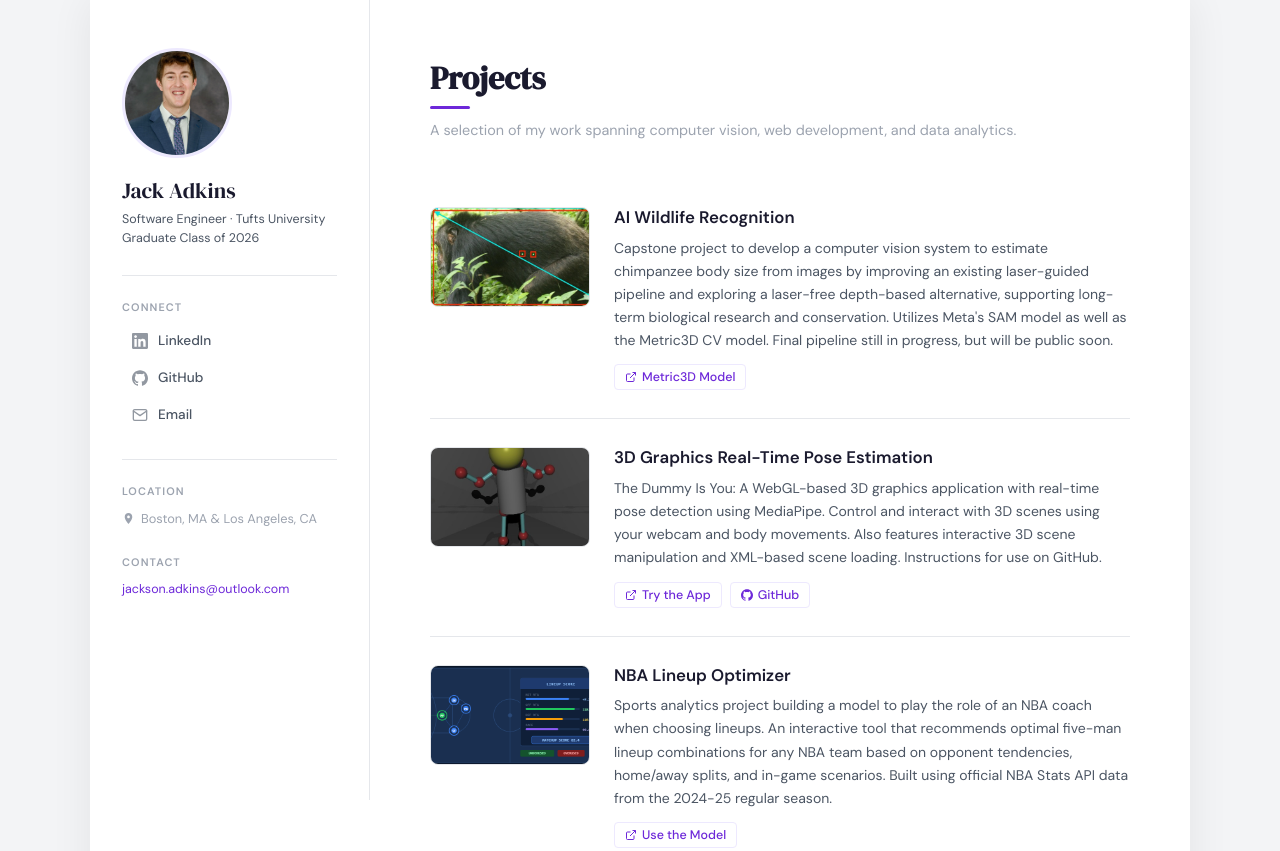
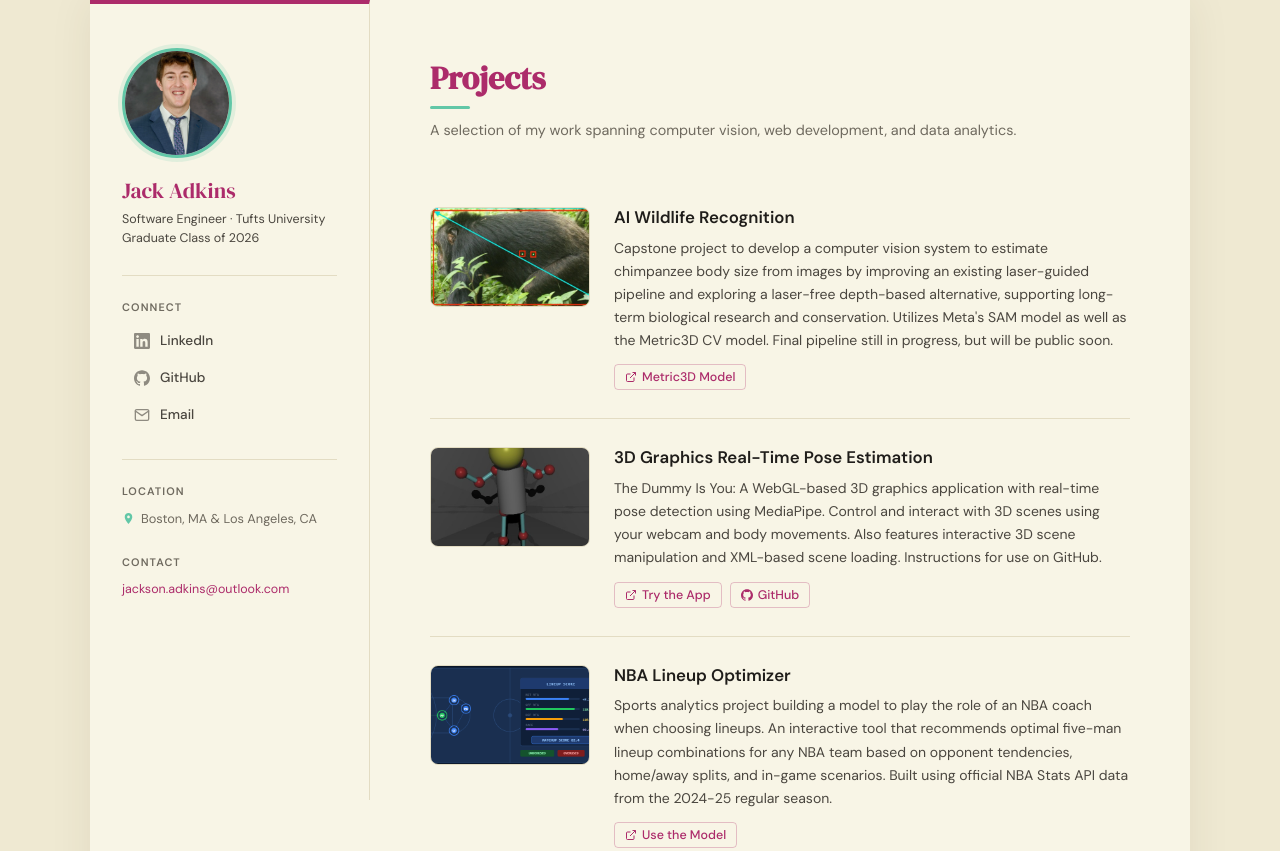
Before and after one commit to jack-adkins/Portfolio-Website, a plain HTML site: page index.html in a window 1280 px wide. Shown: the top 851 px of the page. Drawn offline with Linux system fonts and the light colour scheme.

Commit message:
Update styles.css

```diff
--- a/styles.css
+++ b/styles.css
@@ -1,13 +1,21 @@
 :root {
-  --purple: #6d28d9;
-  --purple-light: #8b5cf6;
-  --purple-muted: #ede9fe;
-  --purple-subtle: #f5f3ff;
-  --text-dark: #1a1a2e;
-  --text-mid: #4b5563;
-  --text-light: #9ca3af;
-  --border: #e5e7eb;
-  --white: #ffffff;
+  /* Palette */
+  --cream: #f8f5e6;          /* base background */
+  --cream-deep: #efe9d2;     /* outer page / subtle fills */
+  --magenta: #ac2b6a;        /* secondary: links, headings, accents */
+  --magenta-light: #c4407f;  /* hover state */
+  --magenta-muted: rgba(172, 43, 106, 0.28);
+  --magenta-subtle: rgba(172, 43, 106, 0.07);
+  --mint: #62c7a7;           /* tertiary: decorative only (low contrast on cream) */
+  --mint-muted: rgba(98, 199, 167, 0.45);
+  --mint-subtle: rgba(98, 199, 167, 0.16);
+
+  /* Neutrals (warm grays to sit on cream) */
+  --text-dark: #1f1d1a;
+  --text-mid: #4a463f;
+  --text-light: #6f6a5f;
+  --border: #e3dcc3;
+
   --sidebar-width: 280px;
 }
 
@@ -17,10 +25,15 @@
   padding: 0;
 }
 
+::selection {
+  background: var(--mint-muted);
+  color: var(--text-dark);
+}
+
 html, body {
   height: 100%;
   font-family: 'DM Sans', sans-serif;
-  background: #f3f4f6;
+  background: var(--cream-deep);
   color: var(--text-dark);
 }
 
@@ -29,8 +42,8 @@ html, body {
   max-width: 1100px;
   margin: 0 auto;
   min-height: 100vh;
-  background: var(--white);
-  box-shadow: 0 0 40px rgba(0,0,0,0.07);
+  background: var(--cream);
+  box-shadow: 0 0 40px rgba(60, 45, 20, 0.08);
   position: relative;
 }
 
@@ -47,12 +60,13 @@ html, body {
   position: sticky;
   top: 0;
   height: 100vh;
-  background: var(--white);
+  background: var(--cream);
   border-right: 1px solid var(--border);
+  border-top: 4px solid var(--magenta);
   display: flex;
   flex-direction: column;
   align-items: flex-start;
-  padding: 48px 32px 40px;
+  padding: 44px 32px 40px;
   overflow-y: auto;
   flex-shrink: 0;
 }
@@ -62,17 +76,18 @@ html, body {
   height: 110px;
   border-radius: 50%;
   object-fit: cover;
-  border: 3px solid var(--purple-muted);
+  border: 3px solid var(--mint);
+  box-shadow: 0 0 0 4px var(--mint-subtle);
   margin-bottom: 20px;
-  background: var(--purple-subtle);
+  background: var(--mint-subtle);
 }
 
 .sidebar-photo-placeholder {
   width: 110px;
   height: 110px;
   border-radius: 50%;
-  border: 3px solid var(--purple-muted);
-  background: var(--purple-subtle);
+  border: 3px solid var(--mint);
+  background: var(--mint-subtle);
   display: flex;
   align-items: center;
   justify-content: center;
@@ -83,14 +98,14 @@ html, body {
 .sidebar-photo-placeholder svg {
   width: 52px;
   height: 52px;
-  color: var(--purple-light);
-  fill: var(--purple-light);
+  color: var(--mint);
+  fill: var(--mint);
 }
 
 .sidebar-name {
   font-family: 'DM Serif Display', serif;
   font-size: 1.35rem;
-  color: var(--text-dark);
+  color: var(--magenta);
   line-height: 1.2;
   margin-bottom: 6px;
 }
@@ -128,12 +143,14 @@ html, body {
   text-decoration: none;
   padding: 8px 10px;
   border-radius: 6px;
-  transition: background 0.15s, color 0.15s;
+  border-left: 2px solid transparent;
+  transition: background 0.15s, color 0.15s, border-color 0.15s;
 }
 
 .sidebar-nav a:hover {
-  background: var(--purple-subtle);
-  color: var(--purple);
+  background: var(--magenta-subtle);
+  color: var(--magenta);
+  border-left-color: var(--mint);
 }
 
 .sidebar-nav a svg {
@@ -169,18 +186,22 @@ html, body {
   width: 13px;
   height: 13px;
   flex-shrink: 0;
+  color: var(--mint);
 }
 
 .sidebar-email {
   font-size: 0.78rem;
-  color: var(--purple);
+  color: var(--magenta);
   text-decoration: none;
   word-break: break-all;
   line-height: 1.4;
 }
 
 .sidebar-email:hover {
-  color: var(--purple-light);
+  color: var(--magenta-light);
+  text-decoration: underline;
+  text-decoration-color: var(--mint);
+  text-underline-offset: 3px;
 }
 
 .sidebar-footer {
@@ -193,7 +214,7 @@ html, body {
 .main {
   flex: 1;
   min-height: 100vh;
-  background: var(--white);
+  background: var(--cream);
 }
 
 .main-inner {
@@ -205,7 +226,7 @@ html, body {
 .section-heading {
   font-family: 'DM Serif Display', serif;
   font-size: 2rem;
-  color: var(--text-dark);
+  color: var(--magenta);
   margin-bottom: 8px;
   position: relative;
   display: inline-block;
@@ -216,7 +237,7 @@ html, body {
   display: block;
   height: 3px;
   width: 40px;
-  background: var(--purple);
+  background: var(--mint);
   margin-top: 6px;
   border-radius: 2px;
 }
@@ -254,6 +275,12 @@ html, body {
   object-fit: cover;
   border-radius: 8px;
   border: 1px solid var(--border);
+  transition: border-color 0.15s, box-shadow 0.15s;
+}
+
+.project-card:hover img {
+  border-color: var(--mint);
+  box-shadow: 0 0 0 3px var(--mint-subtle);
 }
 
 .project-img-placeholder {
@@ -262,7 +289,7 @@ html, body {
   height: 100px;
   border-radius: 8px;
   border: 1px solid var(--border);
-  background: var(--purple-subtle);
+  background: var(--mint-subtle);
   display: flex;
   align-items: center;
   justify-content: center;
@@ -271,7 +298,7 @@ html, body {
 .project-img-placeholder svg {
   width: 32px;
   height: 32px;
-  fill: var(--purple-muted);
+  fill: var(--mint);
 }
 
 .project-body {
@@ -284,6 +311,11 @@ html, body {
   color: var(--text-dark);
   margin-bottom: 8px;
   line-height: 1.3;
+  transition: color 0.15s;
+}
+
+.project-card:hover .project-title {
+  color: var(--magenta);
 }
 
 .project-desc {
@@ -305,17 +337,18 @@ html, body {
   gap: 5px;
   font-size: 0.78rem;
   font-weight: 500;
-  color: var(--purple);
+  color: var(--magenta);
   text-decoration: none;
-  border: 1px solid var(--purple-muted);
+  background: transparent;
+  border: 1px solid var(--magenta-muted);
   border-radius: 4px;
   padding: 4px 10px;
   transition: background 0.15s, border-color 0.15s;
 }
 
 .project-link:hover {
-  background: var(--purple-subtle);
-  border-color: var(--purple-light);
+  background: var(--mint-subtle);
+  border-color: var(--mint);
 }
 
 .project-link svg {
@@ -336,6 +369,10 @@ html, body {
   flex-direction: column;
   gap: 10px;
   margin-top: 28px;
+  padding: 20px 22px;
+  background: var(--cream-deep);
+  border-left: 3px solid var(--mint);
+  border-radius: 0 6px 6px 0;
 }
 
 .about-meta-row {
@@ -346,7 +383,7 @@ html, body {
 
 .about-meta-label {
   font-weight: 600;
-  color: var(--text-dark);
+  color: var(--magenta);
   min-width: 180px;
   flex-shrink: 0;
 }
@@ -356,12 +393,12 @@ html, body {
 }
 
 .about-meta-value a {
-  color: var(--purple);
+  color: var(--magenta);
   text-decoration: none;
 }
 
 .about-meta-value a:hover {
-  color: var(--purple-light);
+  color: var(--magenta-light);
 }
 
 /* ── Responsive ── */
@@ -400,4 +437,11 @@ html, body {
     min-width: unset;
     height: 140px;
   }
+  .about-meta-row {
+    flex-direction: column;
+    gap: 2px;
+  }
+  .about-meta-label {
+    min-width: unset;
+  }
 }
```
